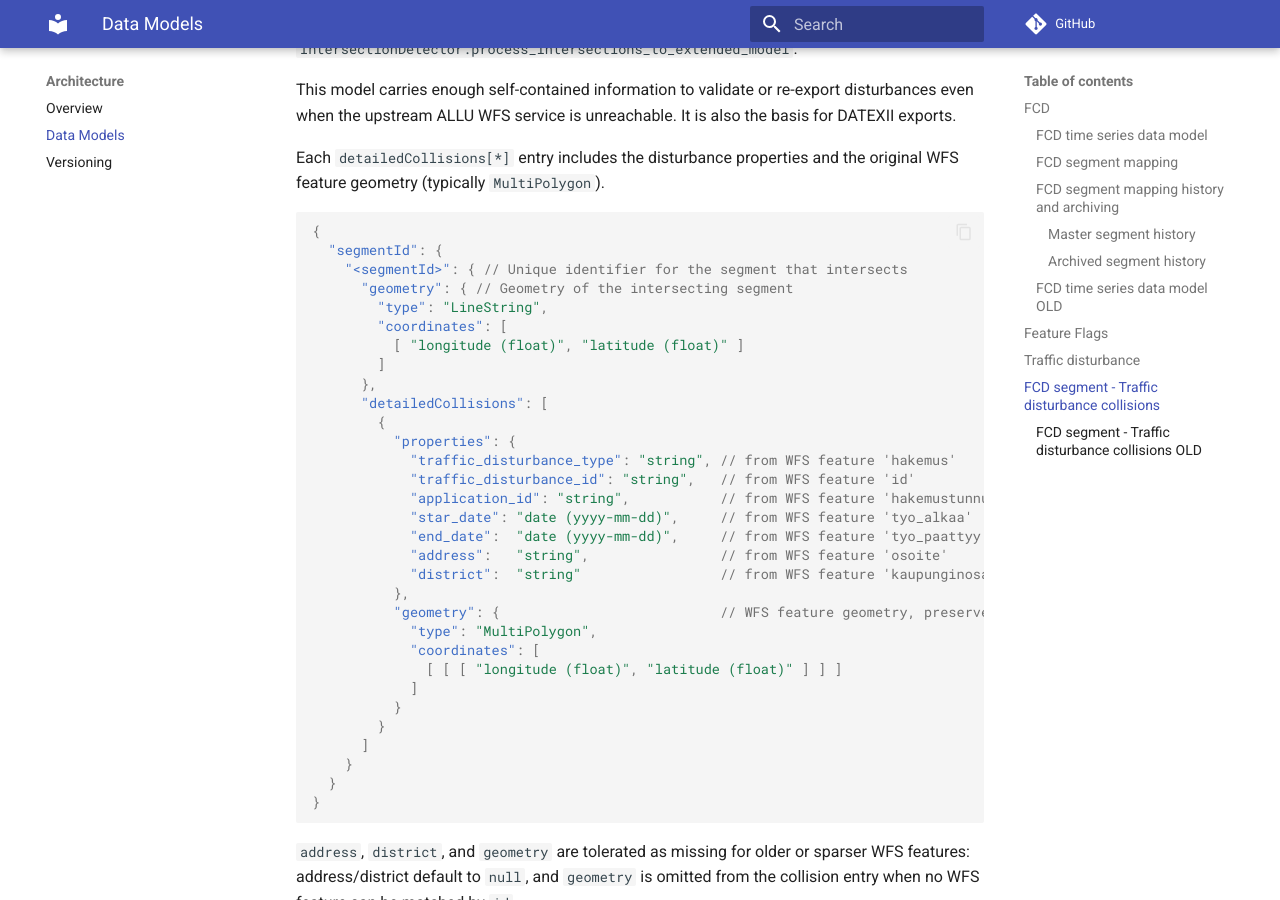
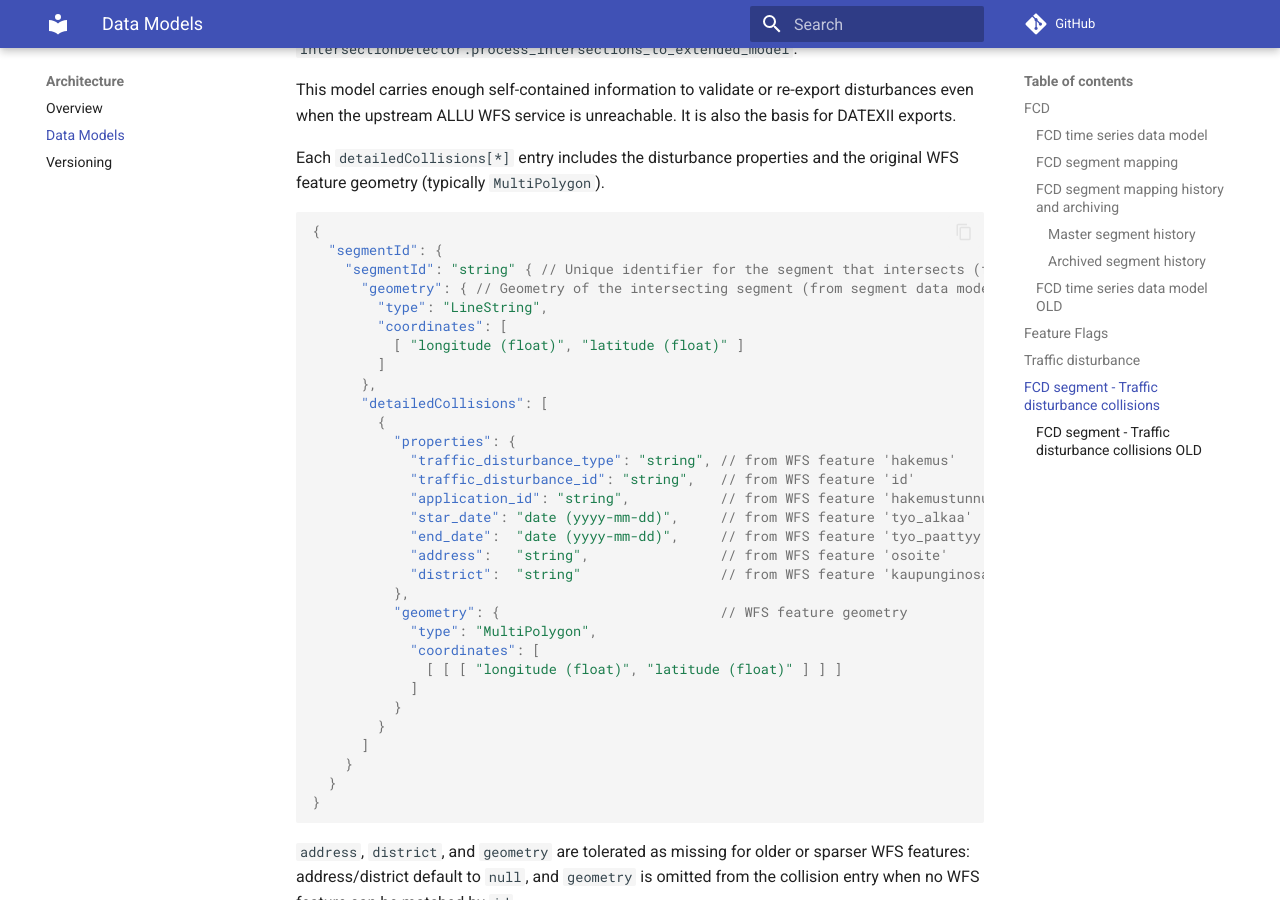
Before and after one commit to ForumViriumHelsinki/IDEA-Helsinki, an MkDocs documentation site: the page built from docs/data_models.md, in a window 1280 px wide and 900 px high, scrolled down 5970 px. Built offline with MkDocs 1.6.1 and Material for MkDocs 9.7.7, drawn with Linux system fonts in a browser that asks for light colours; comment, search, counter and statistics services are not loaded.

Commit message:
- updated datamodel documentation to comply with the legacy model.

````diff
--- a/docs/data_models.md
+++ b/docs/data_models.md
@@ -300,8 +300,8 @@
 ```json
 {
   "segmentId": {
-    "<segmentId>": { // Unique identifier for the segment that intersects
-      "geometry": { // Geometry of the intersecting segment
+    "segmentId": "string" { // Unique identifier for the segment that intersects (from segment data model)
+      "geometry": { // Geometry of the intersecting segment (from segment data model)
         "type": "LineString",
         "coordinates": [
           [ "longitude (float)", "latitude (float)" ]
@@ -318,7 +318,7 @@
             "address":   "string",                // from WFS feature 'osoite'
             "district":  "string"                 // from WFS feature 'kaupunginosa'
           },
-          "geometry": {                           // WFS feature geometry, preserved here
+          "geometry": {                           // WFS feature geometry
             "type": "MultiPolygon",
             "coordinates": [
               [ [ [ "longitude (float)", "latitude (float)" ] ] ]
````
